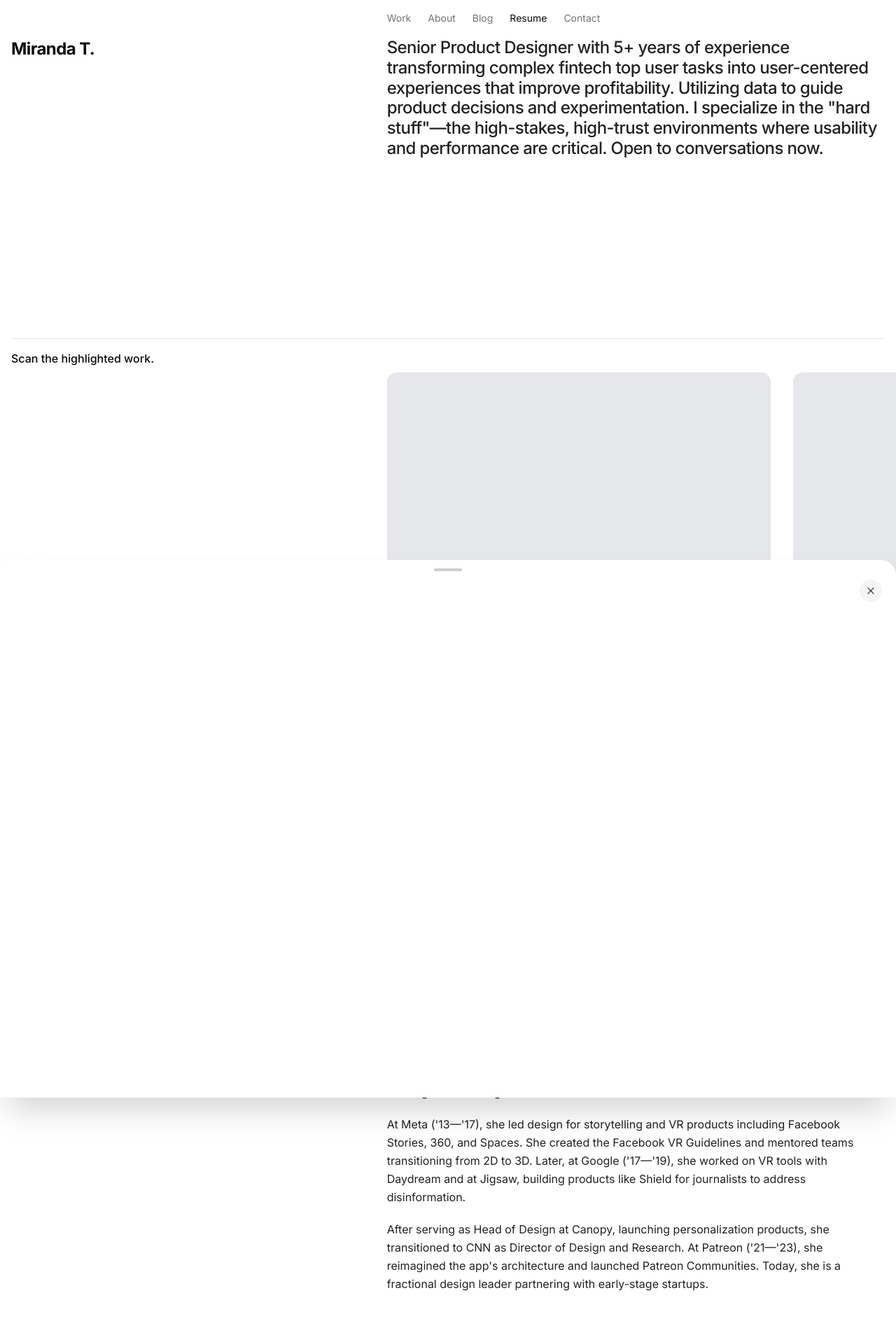
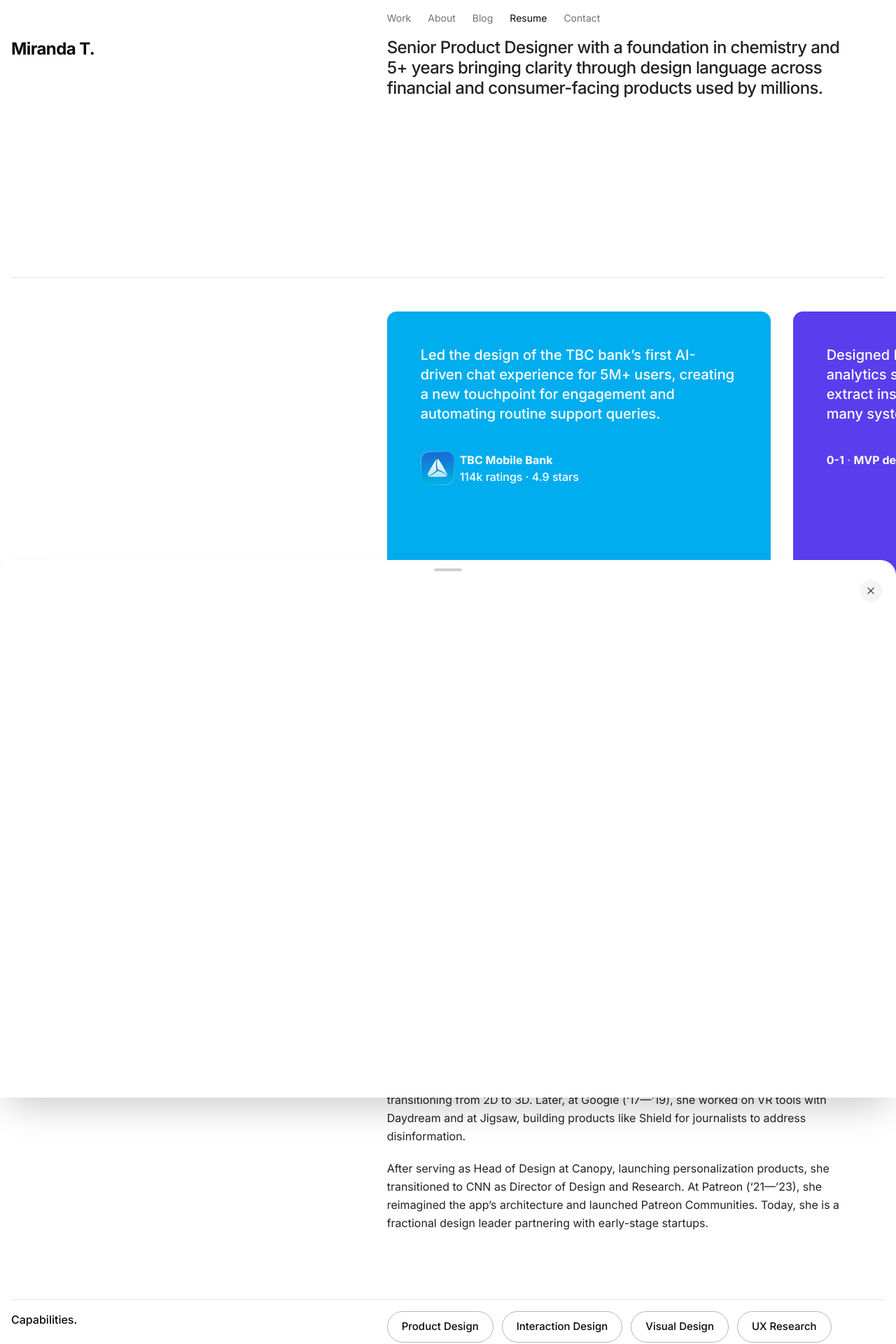
Before and after one commit to Mitchelidze/mithcelidze.com, a Next.js app: page / in a window 1280 px wide. Shown: the top 1920 px of the page at 70% size. Built offline with nearby package versions, Linux system fonts and the light colour scheme; grey boxes are pictures that could not be loaded.

Commit message:
refactor: improve internal navigation with `next/link`, update content, and refine styling and dependencies.

```diff
--- a/app/layout.tsx
+++ b/app/layout.tsx
@@ -1,4 +1,4 @@
-import { Geist, Geist_Mono, Inter } from "next/font/google"
+import { Geist_Mono, Inter } from "next/font/google"
 
 import "./globals.css"
 import { ThemeProvider } from "@/components/theme-provider"
@@ -23,7 +23,7 @@ export default function RootLayout({
       suppressHydrationWarning
       className={cn("antialiased", fontMono.variable, "font-sans", inter.variable)}
     >
-      <body>
+      <body suppressHydrationWarning>
         <ThemeProvider>{children}</ThemeProvider>
         <Toaster position="bottom-center" />
       </body>
--- a/components/about-section.tsx
+++ b/components/about-section.tsx
@@ -1,11 +1,7 @@
 "use client";
 
-import { cn } from "@/lib/utils";
-import { MinusIcon, PlusIcon } from "lucide-react";
-import { Button } from "@/components/ui/button";
-import { ButtonGroup } from "@/components/ui/button-group";
 import { Tabs, TabsContent, TabsList, TabsTrigger } from "@/components/ui/tabs";
-import { Avatar, AvatarImage, AvatarFallback, AvatarBadge } from "@/components/ui/avatar";
+import { Avatar, AvatarImage, AvatarFallback } from "@/components/ui/avatar";
 
 export function AboutSection() {
 
@@ -50,19 +46,19 @@ export function AboutSection() {
                 Began career in product design in 2019 in agencies and media companies, building a foundation in storytelling, usability, and collaboration.
               </li>
               <li>
-                Founding designer at Automatic ('11—'13), shaping strategy, product, and brand design for its award-winning smart driving assistant.
+                Founding designer at Automatic (&lsquo;11&mdash;&rsquo;13), shaping strategy, product, and brand design for its award-winning smart driving assistant.
               </li>
               <li>
-                At Meta ('13—'17), led design for storytelling and VR products including Facebook Stories, 360, and Spaces; created the Facebook VR Guidelines and mentored teams transitioning from 2D to 3D.
+                At Meta (&lsquo;13&mdash;&rsquo;17), led design for storytelling and VR products including Facebook Stories, 360, and Spaces; created the Facebook VR Guidelines and mentored teams transitioning from 2D to 3D.
               </li>
               <li>
-                At Google ('17—'19), worked on VR tools with Daydream and later at Jigsaw, building products like Shield for journalists and Trainer for law enforcement to address disinformation and online safety.
+                At Google (&lsquo;17&mdash;&rsquo;19), worked on VR tools with Daydream and later at Jigsaw, building products like Shield for journalists and Trainer for law enforcement to address disinformation and online safety.
               </li>
               <li>
-                Head of Design at Canopy ('19—'20), launching personalization products; transitioned to CNN ('20—'21) after its acquisition as Director of Design and Research for Emerging Products and Platforms.
+                Head of Design at Canopy (&lsquo;19&mdash;&rsquo;20), launching personalization products; transitioned to CNN (&lsquo;20&mdash;&rsquo;21) after its acquisition as Director of Design and Research for Emerging Products and Platforms.
               </li>
               <li>
-                At Patreon ('21—'23), reimagined the app's architecture, scaled the design system, and launched Patreon Communities to connect creators with their most dedicated fans.
+                At Patreon (&lsquo;21&mdash;&rsquo;23), reimagined the app&rsquo;s architecture, scaled the design system, and launched Patreon Communities to connect creators with their most dedicated fans.
               </li>
               <li>
                 Today, fractional design leader partnering with early-stage startups like Daylight Computer, Workmate, Slingshot AI, and Google Ventures.
@@ -73,13 +69,13 @@ export function AboutSection() {
           <TabsContent value="Prose" className="mt-0">
             <div className="flex flex-col gap-4 md:gap-5">
               <p>
-                Miranda began her career in product design in 2019 in agencies and media companies, building a foundation in storytelling, usability, and collaboration. As a founding designer at Automatic ('11—'13), she shaped strategy, product, and brand design for its award-winning smart driving assistant.
+                Miranda began her career in product design in 2019 in agencies and media companies, building a foundation in storytelling, usability, and collaboration. As a founding designer at Automatic (&lsquo;11&mdash;&rsquo;13), she shaped strategy, product, and brand design for its award-winning smart driving assistant.
               </p>
               <p>
-                At Meta ('13—'17), she led design for storytelling and VR products including Facebook Stories, 360, and Spaces. She created the Facebook VR Guidelines and mentored teams transitioning from 2D to 3D. Later, at Google ('17—'19), she worked on VR tools with Daydream and at Jigsaw, building products like Shield for journalists to address disinformation.
+                At Meta (&lsquo;13&mdash;&rsquo;17), she led design for storytelling and VR products including Facebook Stories, 360, and Spaces. She created the Facebook VR Guidelines and mentored teams transitioning from 2D to 3D. Later, at Google (&lsquo;17&mdash;&rsquo;19), she worked on VR tools with Daydream and at Jigsaw, building products like Shield for journalists to address disinformation.
               </p>
               <p>
-                After serving as Head of Design at Canopy, launching personalization products, she transitioned to CNN as Director of Design and Research. At Patreon ('21—'23), she reimagined the app's architecture and launched Patreon Communities. Today, she is a fractional design leader partnering with early-stage startups.
+                After serving as Head of Design at Canopy, launching personalization products, she transitioned to CNN as Director of Design and Research. At Patreon (&lsquo;21&mdash;&rsquo;23), she reimagined the app&rsquo;s architecture and launched Patreon Communities. Today, she is a fractional design leader partnering with early-stage startups.
               </p>
             </div>
           </TabsContent>
@@ -91,27 +87,27 @@ export function AboutSection() {
                 <div>Fractional Design Leader for early-stage startups.</div>
               </div>
               <div className="grid grid-cols-[80px_1fr] gap-6">
-                <div className="text-muted-foreground font-medium">'21—'23</div>
+                <div className="text-muted-foreground font-medium">&lsquo;21&mdash;&rsquo;23</div>
                 <div>Patreon, reimagined architecture and launched Communities.</div>
               </div>
               <div className="grid grid-cols-[80px_1fr] gap-6">
-                <div className="text-muted-foreground font-medium">'20—'21</div>
+                <div className="text-muted-foreground font-medium">&lsquo;20&mdash;&rsquo;21</div>
                 <div>CNN, Director of Design and Research for Emerging Products.</div>
               </div>
               <div className="grid grid-cols-[80px_1fr] gap-6">
-                <div className="text-muted-foreground font-medium">'19—'20</div>
+                <div className="text-muted-foreground font-medium">&lsquo;19&mdash;&rsquo;20</div>
                 <div>Canopy, Head of Design, launched personalization products.</div>
               </div>
               <div className="grid grid-cols-[80px_1fr] gap-6">
-                <div className="text-muted-foreground font-medium">'17—'19</div>
+                <div className="text-muted-foreground font-medium">&lsquo;17&mdash;&rsquo;19</div>
                 <div>Google, worked on VR tools (Daydream) and Jigsaw products.</div>
               </div>
               <div className="grid grid-cols-[80px_1fr] gap-6">
-                <div className="text-muted-foreground font-medium">'13—'17</div>
+                <div className="text-muted-foreground font-medium">&lsquo;13&mdash;&rsquo;17</div>
                 <div>Meta, led design for VR products and Facebook Stories.</div>
               </div>
               <div className="grid grid-cols-[80px_1fr] gap-6">
-                <div className="text-muted-foreground font-medium">'11—'13</div>
+                <div className="text-muted-foreground font-medium">&lsquo;11&mdash;&rsquo;13</div>
                 <div>Automatic, Founding Designer.</div>
               </div>
               <div className="grid grid-cols-[80px_1fr] gap-6">
--- a/components/contact-toast.tsx
+++ b/components/contact-toast.tsx
@@ -14,6 +14,7 @@ export function useContactToast() {
   const [mounted, setMounted] = useState(false);
 
   useEffect(() => {
+    // eslint-disable-next-line react-hooks/set-state-in-effect
     setMounted(true);
   }, []);
 
--- a/components/header-navigation.tsx
+++ b/components/header-navigation.tsx
@@ -1,6 +1,7 @@
 "use client";
 
 import { useState, useEffect, useRef } from "react";
+import Link from "next/link";
 import { Menu, ExternalLink, Copy } from "lucide-react";
 import { ContactButton, useContactToast } from "@/components/contact-toast";
 import {
@@ -72,7 +73,7 @@ export function HeaderNavigation() {
   };
 
   return (
-    <div className="sticky top-0 z-50 w-full bg-background/80 backdrop-blur-md">
+    <div className="sticky top-0 z-50 w-[calc(100%+2rem)] bg-background/80 backdrop-blur-md -mx-4 px-4">
       {/* ── Mobile bar ─────────────────────────────────────────── */}
       <div className="flex md:hidden items-center gap-3 py-2">
         <DropdownMenu open={open} onOpenChange={setOpen} modal={false}>
@@ -126,9 +127,9 @@ export function HeaderNavigation() {
           </DropdownMenuContent>
         </DropdownMenu>
 
-        <a href="/" className="text-foreground text-xl font-bold tracking-tight cursor-pointer drop-shadow-sm hover:opacity-80 transition-opacity">
+        <Link href="/" className="text-foreground text-xl font-bold tracking-tight cursor-pointer drop-shadow-sm hover:opacity-80 transition-opacity">
           Miranda T.
-        </a>
+        </Link>
       </div>
 
       {/* ── Desktop bar ────────────────────────────────────────── */}
--- a/components/hero-section.tsx
+++ b/components/hero-section.tsx
@@ -1,10 +1,6 @@
 "use client";
 
-import {
-  Carousel,
-  CarouselContent,
-  CarouselItem,
-} from "@/components/ui/carousel";
+import Link from "next/link";
 
 export function HeroSection() {
   return (
@@ -12,14 +8,14 @@ export function HeroSection() {
       {/* Left Column */}
       <div className="md:col-span-4 lg:col-span-5 flex flex-col gap-6 pr-6 md:pr-8 lg:pr-10">
         <h1 className="hidden md:block text-xl md:text-2xl font-bold tracking-tight">
-          <a href="/" className="cursor-pointer hover:opacity-80 transition-opacity">Miranda T.</a>
+          <Link href="/" className="cursor-pointer hover:opacity-80 transition-opacity">Miranda T.</Link>
         </h1>
       </div>
 
       {/* Right Column — Intro */}
       <div className="md:col-span-8 lg:col-span-7 flex flex-col gap-8">
-        <h2 className="text-2xl md:text-4xl lg:text-2xl font-medium leading-[1.2] tracking-tight text-foreground/90">
-          Senior Product Designer with 5+ years of experience transforming complex fintech top user tasks into user-centered experiences that improve profitability. Utilizing data to guide product decisions and experimentation.  I specialize in the "hard stuff"—the high-stakes, high-trust environments where usability and performance are critical. Open to conversations now.
+        <h2 className="text-2xl max-w-[680px] lg:text-2xl font-medium leading-[1.2] tracking-tight text-foreground/90">
+          Senior Product Designer with a foundation in chemistry and 5+ years bringing clarity through design language across financial and consumer-facing products used by millions.
         </h2>
       </div>
     </div>
--- a/components/theme-provider.tsx
+++ b/components/theme-provider.tsx
@@ -2,6 +2,7 @@
 
 import * as React from "react"
 import { ThemeProvider as NextThemesProvider, useTheme } from "next-themes"
+
 
 function ThemeProvider({
   children,
--- a/components/work-section.tsx
+++ b/components/work-section.tsx
@@ -1,5 +1,6 @@
 "use client";
 
+import Image from "next/image";
 import {
   Carousel,
   CarouselContent,
@@ -12,7 +13,7 @@ export function WorkSection() {
     <div className="grid grid-cols-1 md:grid-cols-12 gap-8 md:gap-8 lg:gap-10 w-full">
       {/* Left Column */}
       <div className="md:col-span-4 lg:col-span-5 flex flex-col gap-6 pr-6 md:pr-8 lg:pr-10">
-        <h2 className="text-base font-medium  text-foreground">
+        <h2 className="text-base font-medium text-white">
           Scan the highlighted work.
         </h2>
       </div>
@@ -28,29 +29,86 @@ export function WorkSection() {
           className="w-full"
         >
           <CarouselContent className="-ml-6 md:-ml-8">
-            {/* Item 1 */}
+            {/* #1 AI Chat */}
             <CarouselItem className="pl-6 max-w-[580px] md:pl-8 basis-[80%] md:basis-[90%] lg:basis-[85%] xl:basis-[80%]">
-              <div className="flex flex-col gap-6 bg-gray-200 dark:bg-zinc-900 rounded-xl p-10 md:p-12 h-[600px]">
-
+              <div className="flex flex-col gap-6 bg-[#00ADEE] rounded-xl p-10 md:p-12 h-[600px]">
+                <p className="text-xl font-medium text-white">Led the design of the TBC bank’s first AI-driven chat experience for 5M+ users, creating a new touchpoint for engagement and automating routine support queries.</p>
+                <div className="flex mt-4">
+                  <Image
+                    src="/tbcappicon.svg"
+                    alt="TBC Mobile Bank App Icon"
+                    width={48}
+                    height={48}
+                    className="object-contain"
+                    priority
+                  />
+                  <div className="flex flex-col items-start"><p className="pl-2 text-md font-bold text-white">TBC Mobile Bank</p><p className="pl-2 text-md font-medium text-white">114k ratings · 4.9 stars</p></div>
+                </div>
               </div>
             </CarouselItem>
 
-            {/* Item 2 */}
+            {/* #2 ThundeAct */}
             <CarouselItem className="pl-6 max-w-[580px] md:pl-8 basis-[80%] md:basis-[90%] lg:basis-[85%] xl:basis-[80%]">
-              <div className="flex flex-col gap-6 bg-gray-200 dark:bg-zinc-900 rounded-xl p-10 md:p-12 h-[600px]">
-
+              <div className="flex flex-col gap-6 bg-[#5A3DED] rounded-xl p-10 md:p-12 h-[600px]">
+                <p className="text-xl font-medium text-white">Designed MVP for the customer‑interaction AI analytics startup that helped businesses extract insights from customer data across many systems instantly.</p>
+                <div className="flex mt-4 items-center text-white">
+                  <p className="text-md font-bold">0-1</p>
+                  <span aria-hidden="true">&nbsp;·&nbsp;</span>
+                  <p className="text-md font-bold">MVP design</p>
+                </div>
               </div>
             </CarouselItem>
 
-            {/* Item 3 */}
+            {/* #3 Fly.ge */}
             <CarouselItem className="pl-6 max-w-[580px] md:pl-8 basis-[80%] md:basis-[90%] lg:basis-[85%] xl:basis-[80%]">
-              <div className="flex flex-col gap-6 bg-gray-200 dark:bg-zinc-900 rounded-xl p-10 md:p-12 h-[600px]">
+              <div className="flex flex-col gap-6  bg-[#011946] rounded-xl p-10 md:p-12 h-[600px]">
+                <p className="text-xl font-base text-white">Designed &ldquo;Find the cheapest day to fly&rdquo; and other core user journeys for the largest travel agency - www.fly.ge, increasing conversion and user satisfaction.</p>
+                <div className="flex flex-col mt-4 md:flex-row md:items-center text-white">
+                  <p className="text-md font-bold">User Experience Research</p>
+                  <span className="hidden md:inline" aria-hidden="true">&nbsp;·&nbsp;</span>
+                  <p className="text-md font-bold">High-Fidelity Prototyping</p>
+                </div>
+              </div>
+            </CarouselItem>
 
+            {/* #4 Consumer Loans */}
+            <CarouselItem className="pl-6 max-w-[580px] md:pl-8 basis-[80%] md:basis-[90%] lg:basis-[85%] xl:basis-[80%]">
+              <div className="flex flex-col gap-6  bg-[#1A1A1A] rounded-xl p-10 md:p-12 h-[600px] text-white">
+                <p className="text-xl font-base">Optimized secured lending journeys by refactoring complex regulatory requirements and turned them into conversion‑driven user experiences targeting +12% increase.</p>
+                <div className="flex flex-col mt-4 md:flex-row md:items-center">
+                  <p className="text-md font-bold">UX Audit</p>
+                  <span className="hidden md:inline" aria-hidden="true">&nbsp;·&nbsp;</span>
+                  <p className="text-md font-bold">Conversion-driven interaction design</p>
+                </div>
+              </div>
+            </CarouselItem>
+
+            {/* #5 Multi-account login   */}
+            <CarouselItem className="pl-6 max-w-[580px] md:pl-8 basis-[80%] md:basis-[90%] lg:basis-[85%] xl:basis-[80%]">
+              <div className="flex flex-col gap-6  bg-[#0E437F] rounded-xl p-10 md:p-12 h-[600px] text-white">
+                <p className="text-xl font-base">Designed multi-account login for business owners and finance professionals to securely access and manage multiple bank accounts.</p>
+                <div className="flex flex-col mt-4 md:flex-row md:items-center">
+                  <p className="text-md font-bold">Top Task Analysis</p>
+                  <span className="hidden md:inline" aria-hidden="true">&nbsp;·&nbsp;</span>
+                  <p className="text-md font-bold">System Thinking</p>
+                </div>
+              </div>
+            </CarouselItem>
+            {/* #6 Multi-account login   */}
+            <CarouselItem className="pl-6 max-w-[580px] md:pl-8 basis-[80%] md:basis-[90%] lg:basis-[85%] xl:basis-[80%]">
+              <div className="flex flex-col gap-6  bg-[#056253] rounded-xl p-10 md:p-12 h-[600px]">
+                <p className="text-xl font-base text-white">Conducted a UX audit to design an intuitive, user‑friendly booking experience that supports 2.7M+ car owners in scheduling inspections effortlessly.</p>
+                <div className="flex flex-col mt-4 md:flex-row md:items-center text-white">
+                  <p className="text-md font-bold">Usability Testing</p>
+                  <span className="hidden md:inline" aria-hidden="true">&nbsp;·&nbsp;</span>
+                  <p className="text-md font-bold">Heuristic Evaluation</p>
+                </div>
               </div>
             </CarouselItem>
           </CarouselContent>
         </Carousel>
+
       </div>
-    </div>
+    </div >
   );
 }
```
Also changed, not shown: components/blog-section.tsx (+5 -10 lines), public/tbcappicon.svg (added).
